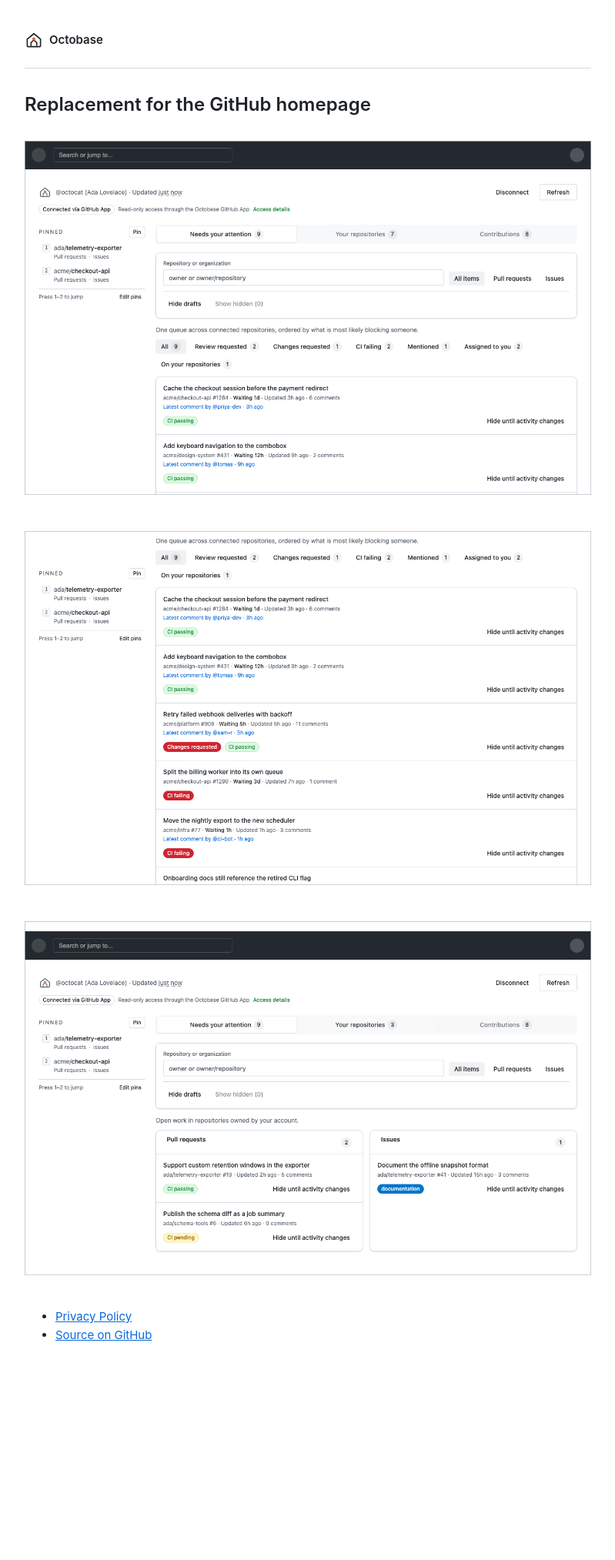
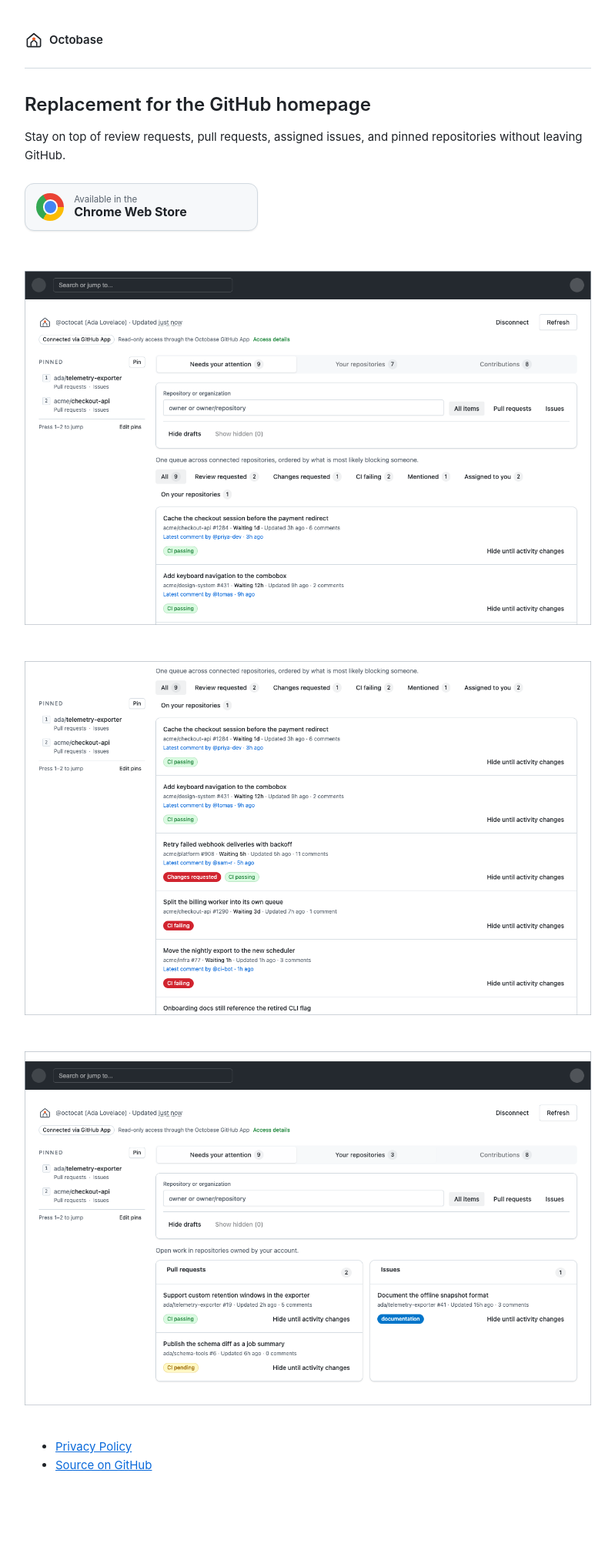
Before and after one commit to saadjs/octobase, a Jekyll site: the page built from docs/index.md, in a window 1280 px wide. Shown: the whole page at 77% size, without its empty margins (240-1039 px from the left). Built offline with Jekyll 4.4.1, drawn with Linux system fonts in a browser that asks for light colours; before the commit the page ends 1858 px from its top, so only the background shows below that.

Commit message:
add chrome webstore links

```diff
--- a/docs/_layouts/default.html
+++ b/docs/_layouts/default.html
@@ -84,6 +84,63 @@
       a {
         color: var(--link);
       }
+      .install-actions {
+        margin: 1.5rem 0 2rem;
+      }
+      .store-button {
+        display: inline-flex;
+        align-items: center;
+        gap: 0.8rem;
+        min-width: 17rem;
+        padding: 0.75rem 0.9rem;
+        border: 1px solid var(--border);
+        border-radius: 0.75rem;
+        background: var(--muted-bg);
+        box-shadow: 0 1px 2px rgb(0 0 0 / 8%);
+        color: var(--fg);
+        text-decoration: none;
+        transition:
+          border-color 120ms ease,
+          box-shadow 120ms ease,
+          transform 120ms ease;
+      }
+      .store-button:hover {
+        border-color: var(--brand-accent);
+        box-shadow: 0 4px 12px rgb(0 0 0 / 12%);
+        transform: translateY(-1px);
+      }
+      .store-button:focus-visible {
+        outline: 2px solid var(--link);
+        outline-offset: 3px;
+      }
+      .chrome-icon {
+        position: relative;
+        flex: 0 0 auto;
+        width: 2.25rem;
+        height: 2.25rem;
+        border-radius: 50%;
+        background: conic-gradient(from -30deg, #ea4335 0 33.33%, #fbbc04 0 66.66%, #34a853 0);
+      }
+      .chrome-icon span {
+        position: absolute;
+        inset: 0.52rem;
+        border: 2px solid #fff;
+        border-radius: 50%;
+        background: #4285f4;
+      }
+      .store-label {
+        display: flex;
+        flex: 1;
+        flex-direction: column;
+        line-height: 1.2;
+      }
+      .store-label strong {
+        font-size: 1rem;
+      }
+      .store-eyebrow {
+        color: var(--muted-fg);
+        font-size: 0.72rem;
+      }
       p,
       li {
         color: var(--fg);
--- a/docs/index.md
+++ b/docs/index.md
@@ -3,6 +3,19 @@
 ---
 
 # Replacement for the GitHub homepage
+
+Stay on top of review requests, pull requests, assigned issues, and pinned repositories without
+leaving GitHub.
+
+<div class="install-actions">
+  <a class="store-button" href="https://chromewebstore.google.com/detail/octobase/mgipbfmankhlkpeioipbgibidppifnec" aria-label="Install Octobase from the Chrome Web Store">
+    <span class="chrome-icon" aria-hidden="true"><span></span></span>
+    <span class="store-label">
+      <span class="store-eyebrow">Available in the</span>
+      <strong>Chrome Web Store</strong>
+    </span>
+  </a>
+</div>
 
 <picture>
   <source srcset="screenshots/01-attention-dark.png" media="(prefers-color-scheme: dark)" />
```
Also changed, not shown: README.md, docs/install-chrome.svg (added).
